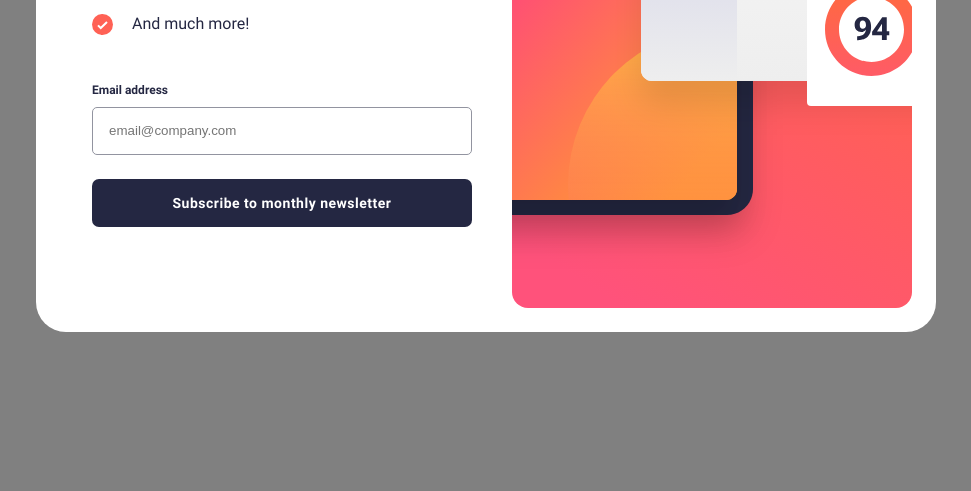
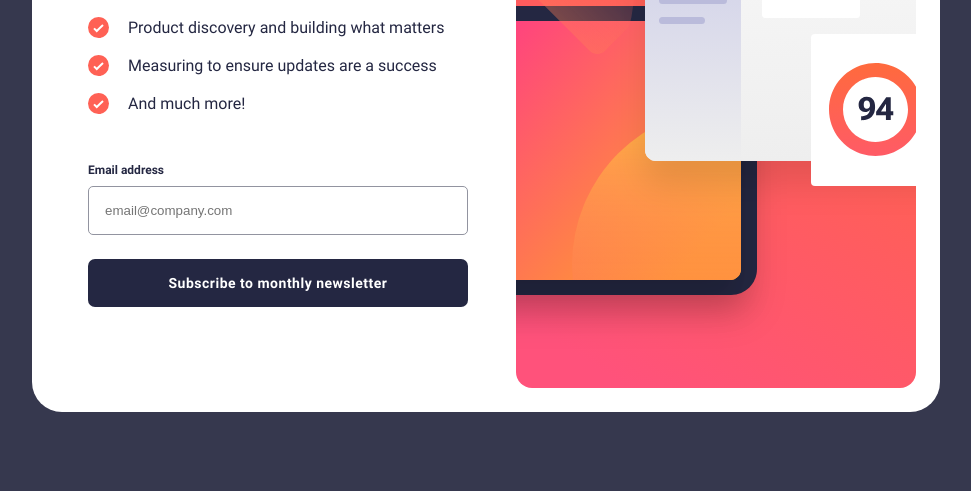
Before and after one commit to avishaypesk/newsletter-signup-challenge, a plain HTML site: page index.html in a window 1280 px wide. Shown: the part 309-800 px from the top of the page, without its empty margins (154-1125 px from the left). Drawn offline with Linux system fonts and the light colour scheme.

Commit message:
refactor css

```diff
--- a/index.css
+++ b/index.css
@@ -10,17 +10,18 @@
 
 body {
     font-family: 'Roboto Regular', sans-serif;
-    background-color: grey;
-    max-height: 100vh;
+    background-color: hsl(235, 18%, 26%);
+    min-height: 100vh;
     max-width: 100%;
     color: hsl(234, 29%, 20%);
     margin: 0;
+    display: flex;
+    align-items: center;
+    justify-content: center;
 }
 
 .newsletter {
-    margin: auto;
     background-color: white;
-    max-width: 900px;
     border-radius: 30px;
     display: block;
 }
@@ -42,6 +43,7 @@ body {
     flex-direction: column;
     max-width: 380px;
     padding-left: 2rem;
+    padding-right: 3rem;
 }
 
 .newsletter__title {
--- a/index.html
+++ b/index.html
@@ -15,7 +15,7 @@
 
 <body>
 
-  <div class="newsletter">
+  <main class="newsletter">
 
     <div class="newsletter__container">
 
@@ -39,10 +39,10 @@
         <button class="newsletter__button" type="button">Subscribe to monthly newsletter</button>
 
       </div>
-      <div class="newsletter__image" aria-label="newsletter illustration"></div>
+      <picture class="newsletter__image" alt="newsletter illustration"></picture>
 
     </div>
-  </div>
+  </main>
 
 
   <div class="popup__overlay invisable">
@@ -67,11 +67,15 @@
 
 </div>
 
+<footer>
   <!-- <div class="attribution">
     Challenge by <a href="https://www.frontendmentor.io?ref=challenge" target="_blank">Frontend Mentor</a>.<br>
     Coded by <a href="https://github.com/avishaypesk" target="_blank">Avishay Peskin</a>.
 
   </div> -->
+
+</footer>
+
   <script src="index.js"></script>
 </body>
 
```
